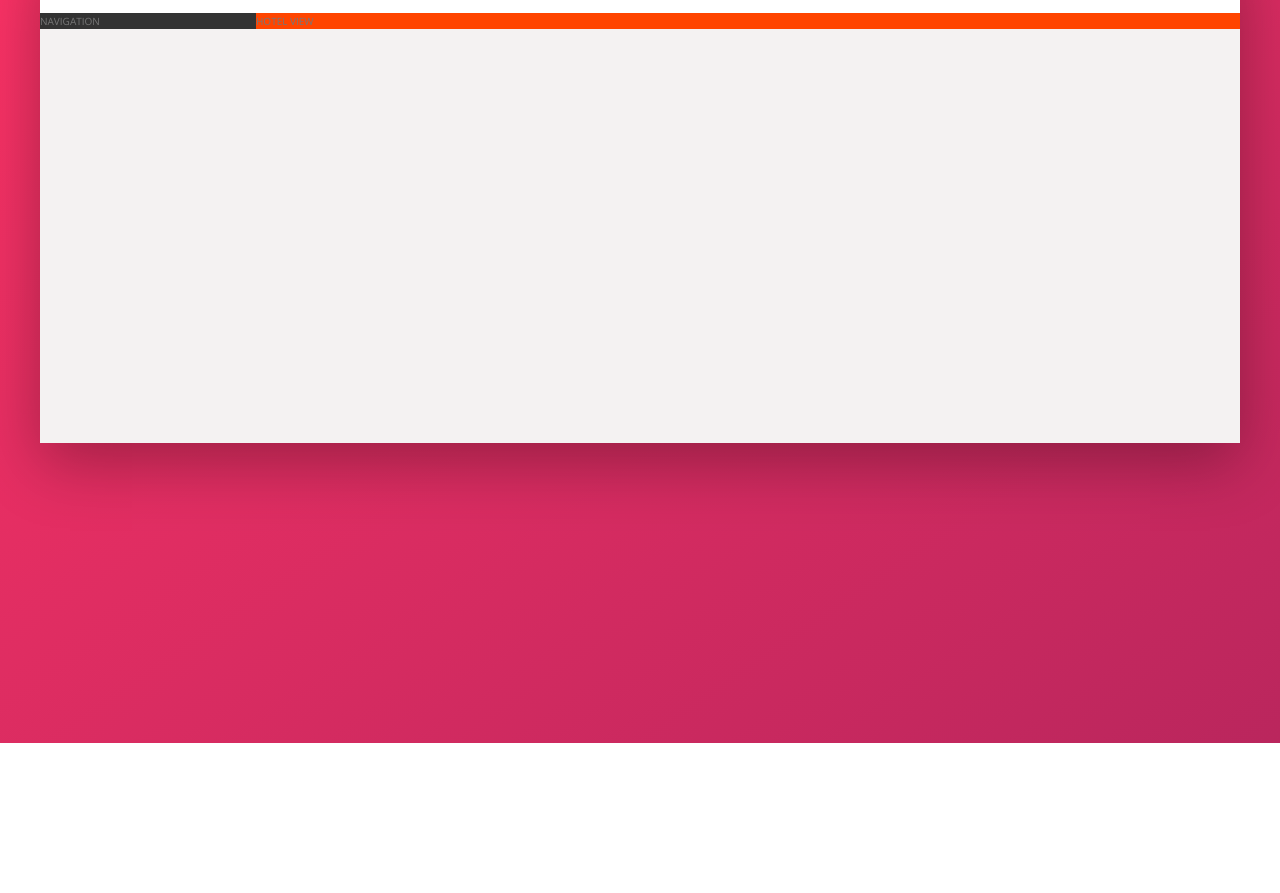
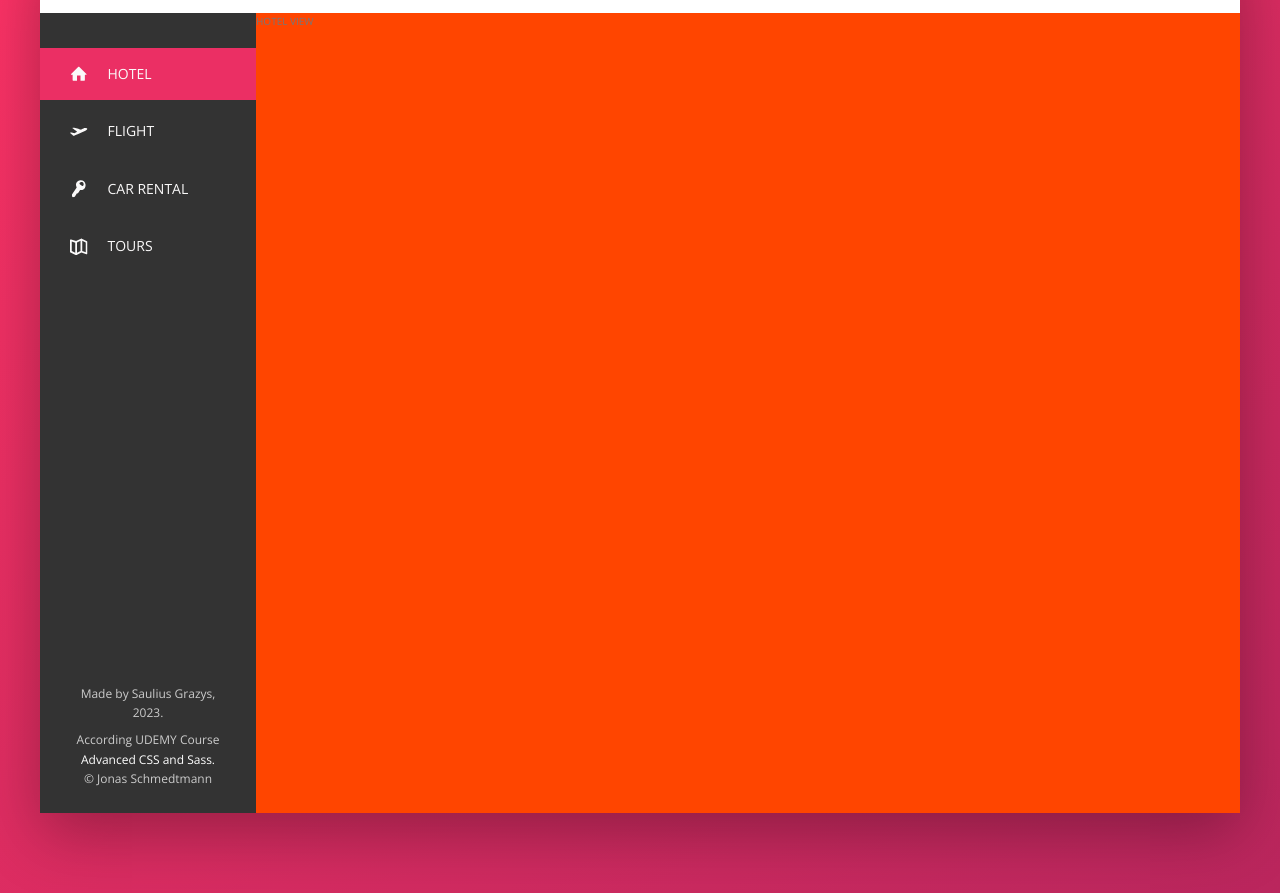
Before and after one commit to sgrazys/Trillo, a website: page index.html in a window 1280 px wide. Shown: the part 137-1030 px from the top of the page. Before the commit the page ends 880 px from the top, so only its background shows below. Drawn offline with nearby package versions, Linux system fonts and the light colour scheme.

Commit message:
add side nav

```diff
--- a/index.html
+++ b/index.html
@@ -76,7 +76,79 @@
 			</header>
 
 			<div class="content">
-				<nav class="sidebar">NAVIGATION</nav>
+				<nav class="sidebar">
+					<ul class="side-nav">
+						<li class="side-nav__item side-nav__item--active">
+							<a
+								href="#"
+								class="side-nav__link"
+							>
+								<svg class="side-nav__icon">
+									<use
+										xlink:href="img/sprite.svg#icon-home"
+									></use>
+								</svg>
+								<span>Hotel</span>
+							</a>
+						</li>
+						<li class="side-nav__item">
+							<a
+								href="#"
+								class="side-nav__link"
+							>
+								<svg class="side-nav__icon">
+									<use
+										xlink:href="img/sprite.svg#icon-aircraft-take-off"
+									></use>
+								</svg>
+								<span>Flight</span>
+							</a>
+						</li>
+						<li class="side-nav__item">
+							<a
+								href="#"
+								class="side-nav__link"
+							>
+								<svg class="side-nav__icon">
+									<use
+										xlink:href="img/sprite.svg#icon-key"
+									></use>
+								</svg>
+								<span>Car rental</span>
+							</a>
+						</li>
+						<li class="side-nav__item">
+							<a
+								href="#"
+								class="side-nav__link"
+							>
+								<svg class="side-nav__icon">
+									<use
+										xlink:href="img/sprite.svg#icon-map"
+									></use>
+								</svg>
+								<span>Tours</span>
+							</a>
+						</li>
+					</ul>
+
+					<div class="legal">
+						<p class="legal__text">Made by Saulius Grazys, 2023.</p>
+
+						<p>
+							According UDEMY Course
+							<a
+								class="legal__link"
+								href="https://www.udemy.com/course/advanced-css-and-sass/"
+							>
+								Advanced CSS and Sass.
+							</a>
+						</p>
+
+						<p>&copy; Jonas Schmedtmann</p>
+					</div>
+				</nav>
+
 				<main class="hotel-view">HOTEL VIEW</main>
 			</div>
 		</div>
--- a/sass/_components.scss
+++ b/sass/_components.scss
@@ -110,3 +110,91 @@
 		margin-right: 1rem;
 	}
 }
+
+////////////////////////////
+// SIDE NAVIGATION
+
+.side-nav {
+	font-size: 1.4rem;
+	list-style: none;
+	margin-top: 3.5rem;
+
+	&__item {
+		position: relative;
+
+		&:not(:last-child) {
+			margin-bottom: 0.5rem;
+		}
+	}
+
+	&__item::before {
+		content: '';
+		position: absolute;
+		top: 0;
+		left: 0;
+		height: 100%;
+		width: 3px;
+		background-color: var(--color-primary);
+		transform: scaleY(0);
+		transition: transform 0.2s, width 0.4s cubic-bezier(1, 0, 0, 1) 0.2s,
+			background-color 0.1s;
+	}
+
+	&__item:hover::before,
+	&__item--active::before {
+		transform: scaleY(1);
+		width: 100%;
+	}
+
+	&__item:active::before {
+		background-color: var(--color-primary-light);
+	}
+
+	&__link:link,
+	&__link:visited {
+		display: flex;
+		align-items: center;
+		color: var(--color-grey-light-1);
+		text-decoration: none;
+		text-transform: uppercase;
+		padding: 1.5rem 3rem;
+		position: relative;
+		z-index: 10;
+	}
+
+	&__link:hover,
+	&__link:active {
+	}
+
+	&__icon {
+		height: 1.75rem;
+		width: 1.75rem;
+		margin-right: 2rem;
+		fill: currentColor;
+	}
+}
+////////////////////////////
+// LEGAL TEXT
+
+.legal {
+	font-size: 1.2rem;
+	color: var(--color-grey-light-4);
+	text-align: center;
+	padding: 2.5rem;
+
+	&__text {
+		margin-bottom: 0.8rem;
+	}
+	&__link:link,
+	&__link:visited {
+		color: #fff;
+		text-decoration: none;
+	}
+	&__link:hover,
+	&__link:active {
+		color: var(--color-grey-light-4);
+	}
+}
+
+////////////////////////////
+//
--- a/sass/_layout.scss
+++ b/sass/_layout.scss
@@ -20,10 +20,16 @@
 	display: flex;
 }
 .sidebar {
+	display: flex;
+	flex-direction: column;
+	justify-content: space-between;
+	flex: 0 0 18%;
 	background-color: var(--color-grey-dark-1);
-	flex: 0 0 18%;
 }
 .hotel-view {
+	flex: 1;
+
+	//TEST
 	background-color: orangered;
-	flex: 1;
+	height: 80rem;
 }
```
Also changed, not shown: css/style.css, 1 other file.
